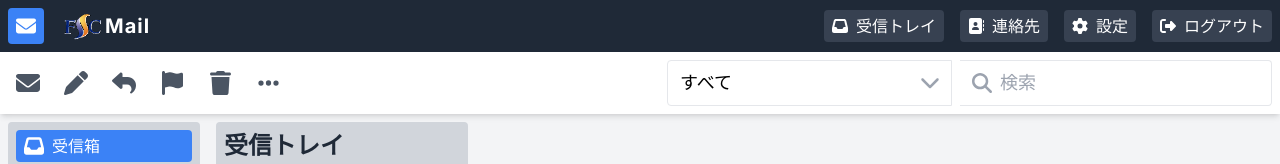
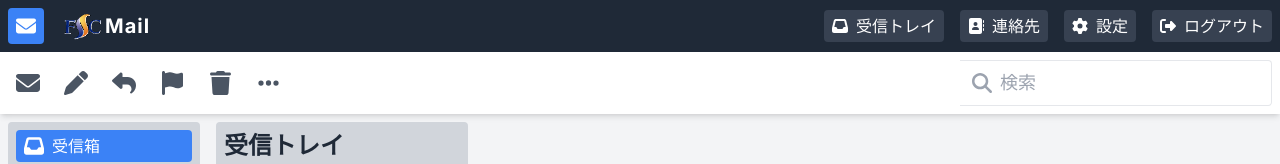
Before and after one commit to kuwa124/mail-practice, a Next.js app: page / in a window 1280 px wide. Shown: the top 164 px of the page. Built offline with nearby package versions, Linux system fonts and the light colour scheme.

Commit message:
✨ メールボックスのフィルター機能の実装

```diff
--- a/src/app/home/components/MailBox/index.tsx
+++ b/src/app/home/components/MailBox/index.tsx
@@ -4,10 +4,15 @@
 import { useAddress } from '@/app/contexts/AddressContext'; // アドレスコンテキストを使用
 import { useMail } from '@/app/contexts/MailContext'; // 新しく作成したメールコンテキストを使用
 import { Mail } from '@/app/shared/constants'; // Mail型をインポート
+import { useMemo } from 'react';
 import { MailView } from './MailView'; // MailViewコンポーネントをインポート
 
+type MailBoxProps = {
+  searchTerm: string;
+};
+
 // メールボックスコンポーネント
-export function MailBox() {
+export const MailBox: React.FC<MailBoxProps> = ({ searchTerm }) => {
   // useAddressフックを使用してアドレス状態を取得
   const { addresses } = useAddress();
 
@@ -25,9 +30,19 @@ export function MailBox() {
   };
 
   // bodyが空でないメールのみをフィルタリング
-  const validMails = sortByOldestDate(addresses).filter(
-    (mail) => mail.body && mail.body.trim() !== ''
-  );
+  const validMails = useMemo(() => {
+    return sortByOldestDate(addresses).filter(
+      (mail) => mail.body && mail.body.trim() !== ''
+    );
+  }, [addresses]);
+
+  // searchTermを使用してメールをフィルタリング
+  const filteredMails = useMemo(() => {
+    if (!searchTerm) return validMails;
+    return validMails.filter((mail) =>
+      mail.name.toLowerCase().includes(searchTerm.toLowerCase())
+    );
+  }, [validMails, searchTerm]);
 
   // JSXを返す（コンポーネントの見た目を定義）
   return (
@@ -45,7 +60,7 @@ export function MailBox() {
         {/* メールリスト */}
         <ul>
           {/* フィルタリングされたメールの各要素に対してマッピング処理を行う */}
-          {validMails.map((mail: Mail) => (
+          {filteredMails.map((mail: Mail) => (
             <li
               key={mail.id} // リストの各項目を一意に識別するためのキー
               onClick={() => handleMailSelect(mail)} // クリック時のイベントハンドラ
@@ -70,4 +85,4 @@ export function MailBox() {
       </div>
     </div>
   );
-}
+};
--- a/src/app/home/components/Toolbar/index.tsx
+++ b/src/app/home/components/Toolbar/index.tsx
@@ -3,13 +3,12 @@
 
 // 必要なReactフックとコンポーネントをインポート
 import {
-  faChevronDown, // 下向き矢印アイコン
   faSearch, // 検索アイコン
-  faTimes, // バツ印アイコン
+  faTimes,
 } from '@fortawesome/free-solid-svg-icons'; // 使用する具体的なアイコンをインポート
 import { FontAwesomeIcon } from '@fortawesome/react-fontawesome'; // FontAwesomeのアイコンを使用するためのコンポーネントをインポート
 import { useRouter } from 'next/navigation'; // Next.jsのルーティング機能をインポート
-import React, { useCallback, useState } from 'react'; // React本体とuseState, useCallbackフックをインポート
+import React, { useCallback } from 'react'; // React本体とuseState, useCallbackフックをインポート
 
 // ツールバーボタンの型定義とボタン情報をインポート
 import { useEmailComposer } from '@/app/contexts/EmailComposerContext'; // EmailComposerコンテキストをインポート
@@ -18,20 +17,23 @@ import Modal from '@/app/Modal'; // モーダルコンポーネントをイン
 import { useModal } from '@/app/Modal/useModal'; // モーダル制御用のカスタムフックをインポート
 import { TOOLBAR_BUTTONS, ToolbarButton } from './constants'; // ツールバーボタンの定数と型をインポート
 
+type ToolbarProps = {
+  searchTerm: string;
+  setSearchTerm: React.Dispatch<React.SetStateAction<string>>;
+};
 // Toolbarコンポーネントを定義
-const Toolbar: React.FC = () => {
+const Toolbar: React.FC<ToolbarProps> = ({ searchTerm, setSearchTerm }) => {
   // useRouterフックを使用してrouterオブジェクトを取得
   const router = useRouter();
 
-  // 検索語の状態を管理
-  const [searchTerm, setSearchTerm] = useState<string>('');
-
-  // フィルター語の状態を管理
-  const [filterTerm, setFilterTerm] = useState<string>('すべて');
-
   // useModalフックを使用して必要な状態と関数を取得
-  const { modalType, handleMessageCheck, closeModal, handleConfirm } =
-    useModal();
+  const {
+    modalType,
+    handleMessageCheck,
+    closeModal,
+    handleConfirm,
+    handlePrepare,
+  } = useModal();
 
   // useMailフックを使用して選択されたメールの状態を取得
   const { selectedMail } = useMail();
@@ -73,16 +75,16 @@ const Toolbar: React.FC = () => {
           handleReply();
           break;
         case 'flag':
-          console.log('マークをつけました');
+          handlePrepare();
           break;
         case 'trash':
-          console.log('ゴミ箱に移動しました');
+          handlePrepare();
           break;
         case 'otherActions':
-          console.log('その他の操作を実行します');
+          handlePrepare();
           break;
         default:
-          console.log('未知のアクションです');
+          handlePrepare();
       }
     },
     [router, handleMessageCheck, handleReply]
@@ -97,23 +99,15 @@ const Toolbar: React.FC = () => {
     [router, handleAction] // この関数が依存する外部の値
   );
 
-  // 検索入力の変更を処理する関数
-  const handleSearchChange = useCallback(
-    (e: React.ChangeEvent<HTMLInputElement>): void => {
-      setSearchTerm(e.target.value);
-    },
-    []
-  );
-
   // 検索をクリアする関数
   const clearSearch = useCallback((): void => {
     setSearchTerm('');
   }, []);
 
-  // フィルター入力の変更を処理する関数
+  // 検索入力の変更を処理する関数
   const handleFilterChange = useCallback(
     (e: React.ChangeEvent<HTMLInputElement>): void => {
-      setFilterTerm(e.target.value);
+      setSearchTerm(e.target.value);
     },
     []
   );
@@ -152,33 +146,6 @@ const Toolbar: React.FC = () => {
       {/* 検索バー部分 */}
       {/* 左マージンを自動設定し、中央揃えのフレックスボックスを作成 */}
       <div className='ml-auto flex items-center'>
-        {/* 'すべて'ドロップダウン */}
-        {/* 相対位置を設定 */}
-        <div className='relative'>
-          {/* フィルター選択入力フィールド */}
-          {/* ボーダーを追加し、左側を角丸にし、パディングを設定し、テキストサイズを大きくする */}
-          <input
-            type='text' // テキスト入力フィールド
-            value={filterTerm} // フィルター語の現在の値
-            onChange={handleFilterChange} // フィルター語が変更されたときの処理
-            placeholder='すべて' // プレースホルダーテキスト
-            className='border rounded-l px-3 py-2 text-lg' // 入力フィールドのスタイル
-            aria-label='フィルター選択' // スクリーンリーダー用のラベル
-          />
-          {/* ドロップダウンボタン */}
-          {/* 絶対位置を設定し、上下中央に配置し、右側にマージンを追加 */}
-          <button
-            className='absolute right-0 top-1/2 transform -translate-y-1/2 mr-3' // ボタンの位置とスタイル
-            aria-label='フィルターオプションを開く' // スクリーンリーダー用のラベル
-          >
-            {/* ドロップダウンアイコン */}
-            {/* アイコンの色とサイズを設定 */}
-            <FontAwesomeIcon
-              icon={faChevronDown} // 下向き矢印アイコン
-              className='text-gray-400 text-xl' // アイコンのスタイル
-            />
-          </button>
-        </div>
         {/* 検索入力フィールド */}
         {/* 相対位置を設定し、左マージンを追加 */}
         <div className='relative ml-2'>
@@ -187,7 +154,7 @@ const Toolbar: React.FC = () => {
           <input
             type='text' // テキスト入力フィールド
             value={searchTerm} // 検索語の現在の値
-            onChange={handleSearchChange} // 検索語が変更されたときの処理
+            onChange={handleFilterChange} // 検索語が変更されたときの処理
             placeholder='検索' // プレースホルダーテキスト
             className='border-t border-b border-r rounded-r px-3 py-2 pl-10 text-lg' // 入力フィールドのスタイル
             aria-label='検索' // スクリーンリーダー用のラベル
--- a/src/app/page.tsx
+++ b/src/app/page.tsx
@@ -1,11 +1,18 @@
+// ユーザー操作に適応するための定型文
+'use client';
+
 // 必要なコンポーネントとフックをインポート
 import { MailBox } from '@/app/home/components/MailBox';
 import Sidebar from '@/app/home/components/Sidebar';
 import Toolbar from '@/app/home/components/Toolbar';
 import Header from '@/components/Header';
+import { useState } from 'react';
 
 // ホームページコンポーネントを定義
 export default function Home() {
+  // フィルター語の状態を管理
+  const [searchTerm, setSearchTerm] = useState<string>('');
+
   // JSXを返す
   return (
     // メインコンテナ
@@ -16,7 +23,8 @@ export default function Home() {
       {/* ヘッダーコンポーネント */}
       <Header />
       {/* ツールバーコンポーネント */}
-      <Toolbar />
+      {/* フィルター語の状態と更新関数を渡す */}
+      <Toolbar searchTerm={searchTerm} setSearchTerm={setSearchTerm} />
       {/* メインコンテンツエリア */}
       {/* flex flex-1: 残りのスペースを埋める */}
       {/* overflow-hidden: はみ出た部分を隠す */}
@@ -28,7 +36,8 @@ export default function Home() {
         {/* h-full: 親要素の高さいっぱいに広げる */}
         {/* overflow-hidden: はみ出た部分を隠す（MailBox内でスクロールを制御する） */}
         <div className='flex-1 h-full overflow-hidden mx-2'>
-          <MailBox />
+          {/* フィルター語の状態を渡す */}
+          <MailBox searchTerm={searchTerm} />
         </div>
       </div>
     </div>
```
